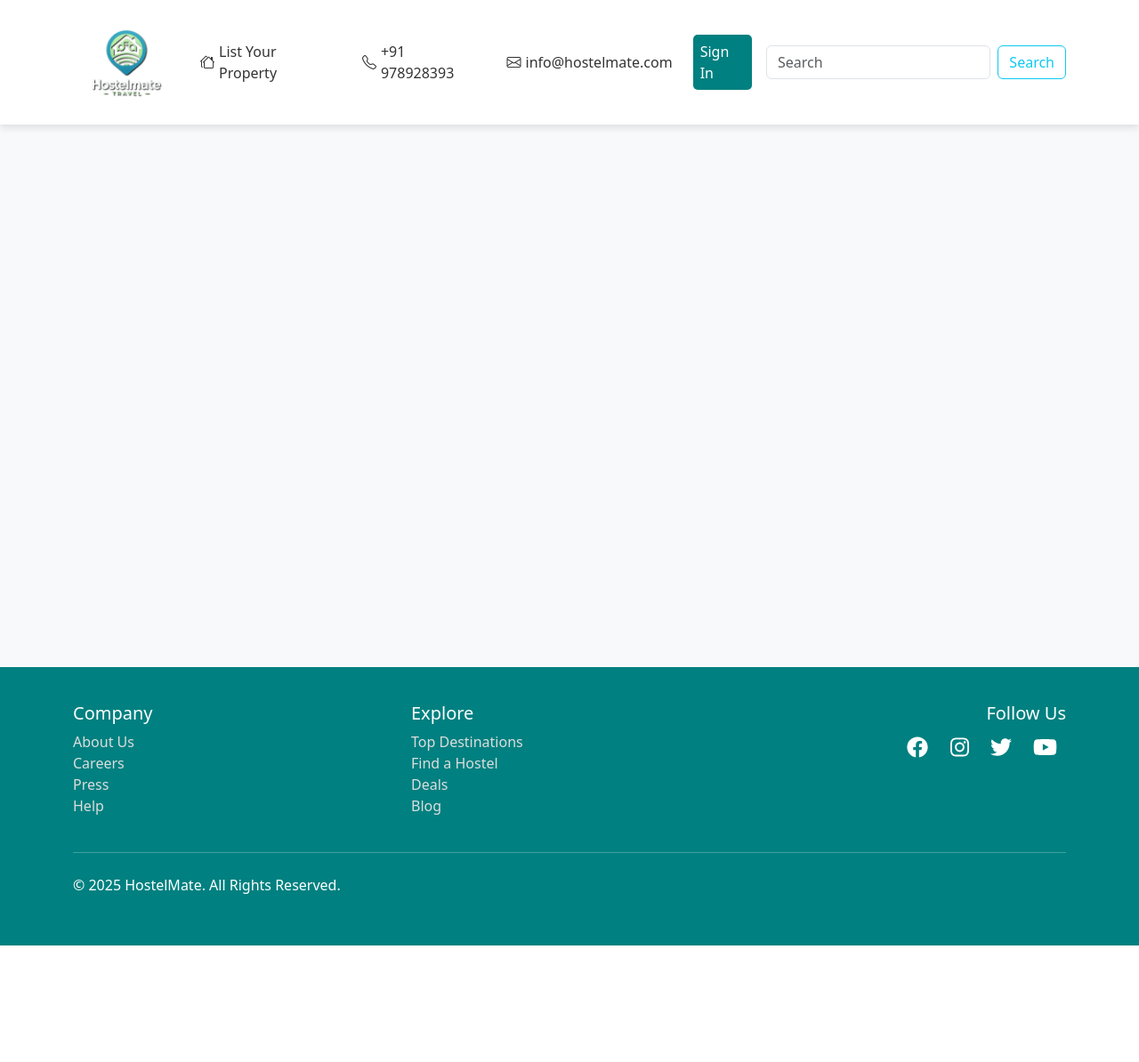
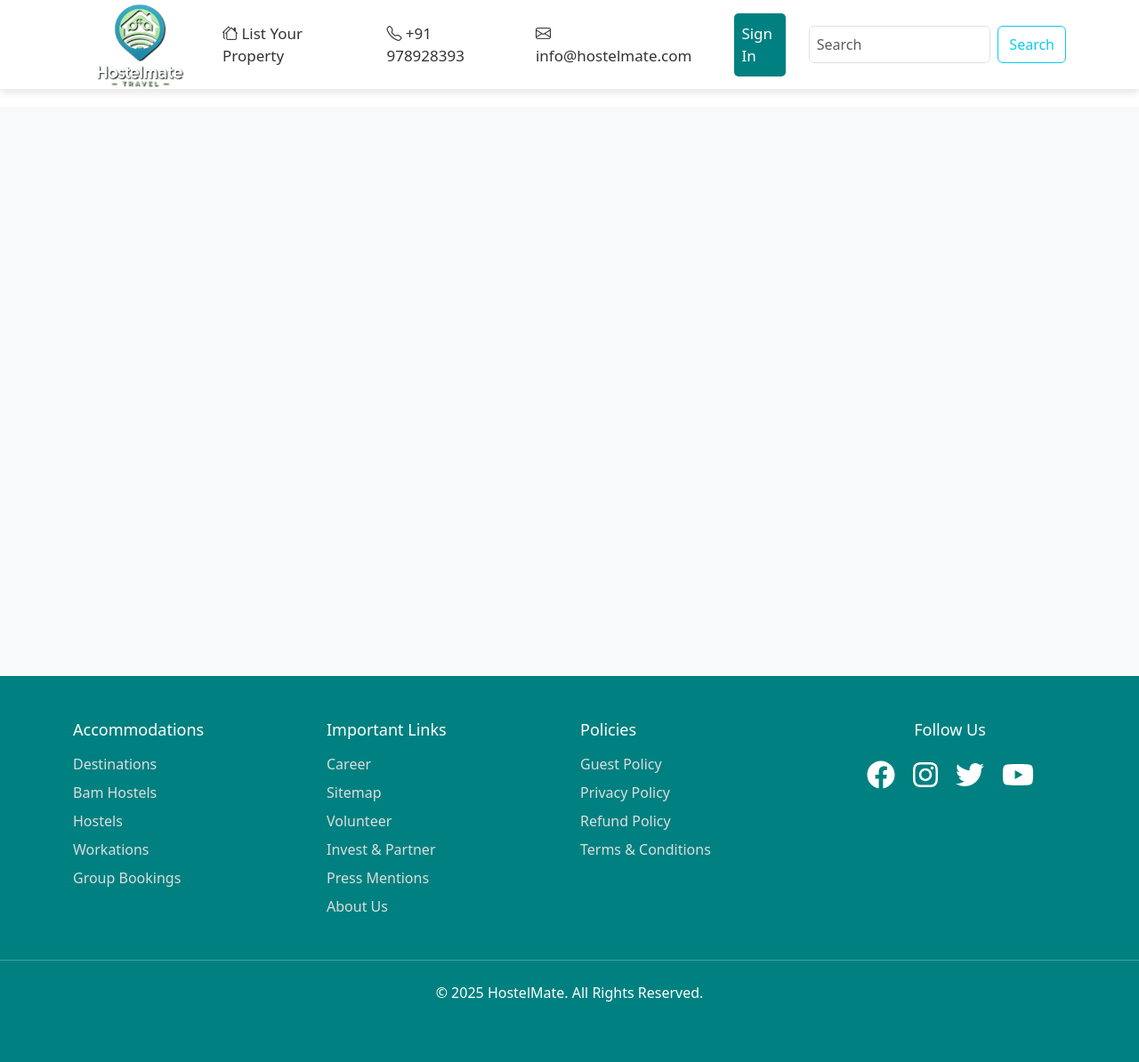
Before and after one commit to KarandeepKaur18/Hostelmate, a Flask app: page / in a window 1280 px wide. Shown: the whole page at 89% size. Before the commit the page ends 1063 px from the top, so only its background shows below. Run offline with Flask 3, Linux system fonts and the light colour scheme.

Commit message:
Change in Footer and navbar alignment

```diff
--- a/static/CSS/style.css
+++ b/static/CSS/style.css
@@ -1,4 +1,3 @@
-
 body {
     margin: 0;
     padding: 0;
@@ -9,40 +8,74 @@ body {
     position: fixed;
     top: 0;
     width: 100%;
-
-    background-color: white ;
+    background-color: white;
     box-shadow: 0px 4px 8px rgba(0, 0, 0, 0.1);
-    padding: 10px 0;
+    padding: 12px 0;
+    height: 100px;
 }
 
+.navbar .container {
+    display: flex;
+    align-items: center;
+    justify-content: space-between;
+}
+
+
+.navbar-nav {
+    display: flex;
+    align-items: center;
+    gap: 20px;
+}
+
+.nav-item {
+    margin: 0 10px;
+}
+
+.nav-link {
+    color: #333;
+    font-weight: 500;
+    font-size: 17px;
+    padding: 12px 18px;
+}
+
+
 .logo img {
-    height: 120px;
+    max-height: 150px;
     width: auto;
 }
 
-.nav-link {
-    color: #333 ;
-    font-weight: 500;
-    margin-left: 15px;
-    display: flex;
-    align-items: center;
-    gap: 5px;
-     }
 
 .btn-signin {
     background-color: teal;
-    color: white ;
-    padding: 7px 15px;
+    color: white;
+    padding: 10px 18px;
     border-radius: 5px;
     font-weight: 500;
+    font-size: 17px;
 }
 
 .btn-signin:hover {
-    background-color:teal;
+    background-color: darkcyan;
 }
 
+
+form.d-flex {
+    margin-left: 20px;
+}
+
+form.d-flex input {
+    font-size: 16px;
+    padding: 8px;
+}
+
+form.d-flex button {
+    font-size: 16px;
+    padding: 8px 12px;
+}
+
+
 main {
-    margin-top: 110px;
+    margin-top: 120px;
     height: 80vh;
     overflow: auto;
 }
@@ -50,20 +83,67 @@ main {
 footer {
     background-color: teal;
     color: white;
-    padding: 40px 0;
+    padding: 50px 0;
 }
+
+footer .row {
+    display: flex;
+    justify-content: space-between;
+    align-items: flex-start;
+    flex-wrap: wrap;
+}
+
+footer h5 {
+    font-size: 18px;
+    margin-bottom: 15px;
+}
+
+footer ul {
+    padding: 0;
+    list-style: none;
+}
+
+footer ul li {
+    margin-bottom: 8px;
+}
+
 footer a {
     color: #ddd;
     text-decoration: none;
+    font-size: 16px;
 }
+
 footer a:hover {
     color: #fff;
 }
+
+
+footer .social-section {
+    display: flex;
+    flex-direction: column;
+    align-items: center;
+    text-align: center;
+}
+
+footer .social-section h5 {
+    margin-bottom: 15px;
+}
+
+
+.social-icons {
+    display: flex;
+    gap: 20px;
+    justify-content: center;
+    font-size: 32px;
+}
+
 .social-icons a {
-    font-size: 24px;
-    margin: 0 10px;
+    font-size: 32px;
     color: white;
+    transition: color 0.3s, transform 0.2s;/
 }
+
 .social-icons a:hover {
-    color:greenyellow;
+    color: greenyellow;
+    transform: scale(1.1);
 }
--- a/templates/base.html
+++ b/templates/base.html
@@ -22,7 +22,8 @@
         <div class="container">
 
             <a class="logo" href="#">
-                <img src="static/hostelmate-removebg-preview.png" alt="HostelMate Logo">
+                <img src="static/images/hostelmate-removebg-preview.png" alt="HostelMate Logo">
+
             </a>
 
 
@@ -64,30 +65,42 @@
 
     <footer class="text-center text-lg-start">
         <div class="container">
-          <div class="row">
+            <div class="row text-center text-md-start justify-content-between">
 
-              <div class="col-md-4">
-                  <h5>Company</h5>
+                <div class="col-md-3 d-flex flex-column align-items-md-start align-items-center">
+                    <h5>Accommodations</h5>
                     <ul class="list-unstyled">
-                      <li><a href="#">About Us</a></li>
-                      <li><a href="#">Careers</a></li>
-                      <li><a href="#">Press</a></li>
-                      <li><a href="#">Help</a></li>
+                        <li><a href="#">Destinations</a></li>
+                        <li><a href="#">Bam Hostels</a></li>
+                        <li><a href="#">Hostels</a></li>
+                        <li><a href="#">Workations</a></li>
+                        <li><a href="#">Group Bookings</a></li>
                     </ul>
                 </div>
 
-              <div class="col-md-4">
-                  <h5>Explore</h5>
+                <div class="col-md-3 d-flex flex-column align-items-md-start align-items-center">
+                    <h5>Important Links</h5>
                     <ul class="list-unstyled">
-                      <li><a href="#">Top Destinations</a></li>
-                      <li><a href="#">Find a Hostel</a></li>
-                      <li><a href="#">Deals</a></li>
-                      <li><a href="#">Blog</a></li>
+                        <li><a href="#">Career</a></li>
+                        <li><a href="#">Sitemap</a></li>
+                        <li><a href="#">Volunteer</a></li>
+                        <li><a href="#">Invest & Partner</a></li>
+                        <li><a href="#">Press Mentions</a></li>
+                        <li><a href="#">About Us</a></li>
                     </ul>
                 </div>
 
+                <div class="col-md-3 d-flex flex-column align-items-md-start align-items-center">
+                    <h5>Policies</h5>
+                    <ul class="list-unstyled">
+                        <li><a href="#">Guest Policy</a></li>
+                        <li><a href="#">Privacy Policy</a></li>
+                        <li><a href="#">Refund Policy</a></li>
+                        <li><a href="#">Terms & Conditions</a></li>
+                    </ul>
+                </div>
 
-              <div class="col-md-4 text-md-end">
+                <div class="col-md-3 social-section">
                     <h5>Follow Us</h5>
                     <div class="social-icons">
                         <a href="https://facebook.com" target="_blank"><i class="fab fa-facebook"></i></a>
@@ -96,24 +109,23 @@
                         <a href="https://youtube.com" target="_blank"><i class="fab fa-youtube"></i></a>
                     </div>
                 </div>
+
+                </div>
             </div>
 
             <hr class="my-4">
 
-
-          <div class="row">
-              <div class="col-md-6">
+            <div class="text-center">
                 <p>&copy; 2025 HostelMate. All Rights Reserved.</p>
-              </div>
-
-
-              </div>
             </div>
         </div>
     </footer>
 
 
 
+
+
+
     <script src="https://cdn.jsdelivr.net/npm/bootstrap@5.3.3/dist/js/bootstrap.bundle.min.js"></script>
 </body>
 </html>
```
Also changed, not shown: static/images/hostelmate-removebg-preview.png (renamed from static/hostelmate-removebg-preview.png). Lines whose indentation alone changed are shown as unchanged.
